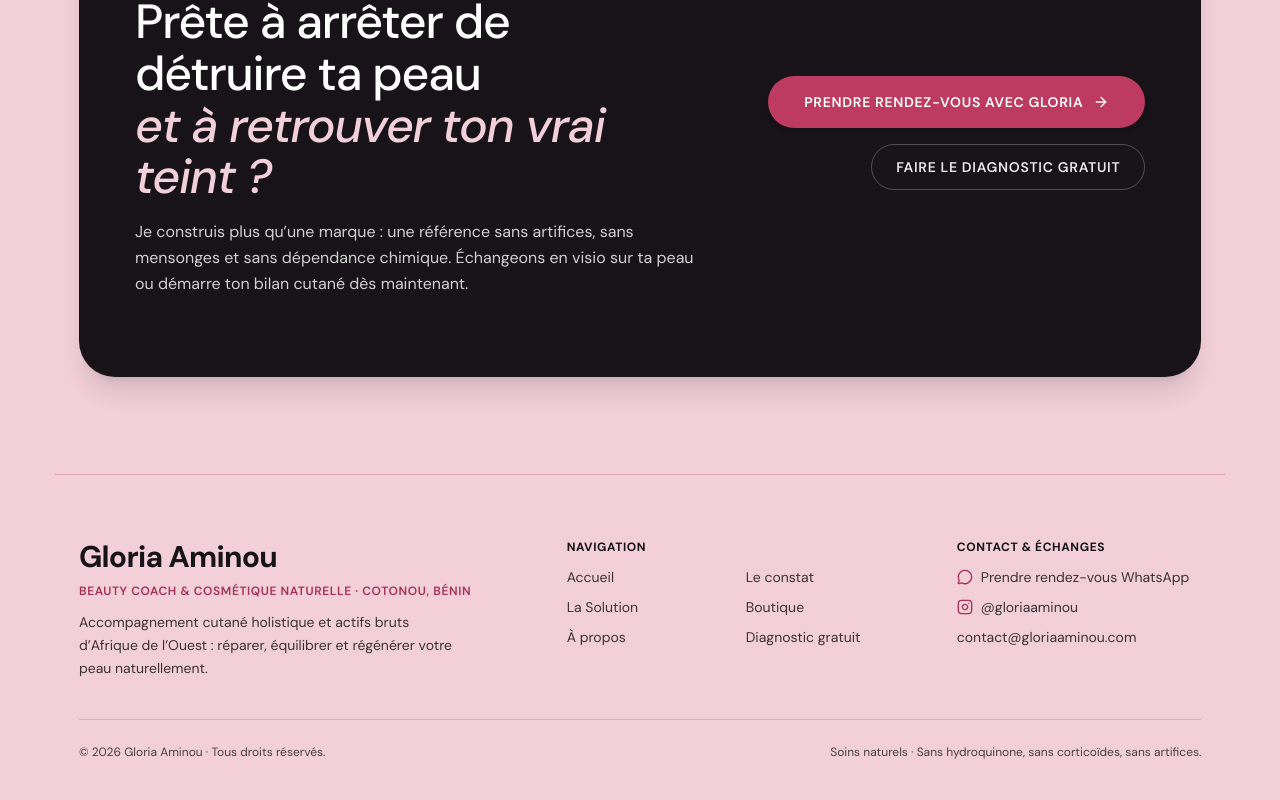
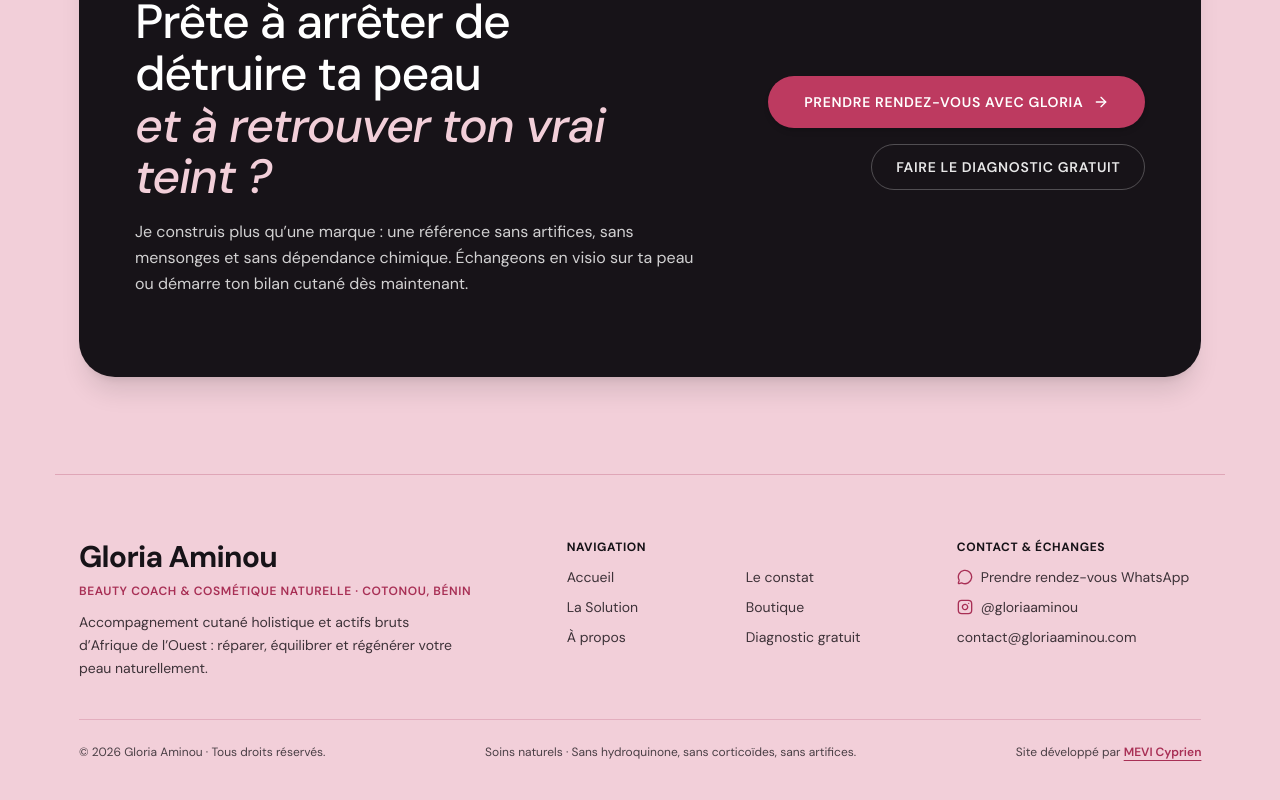
Before and after one commit to cyprien535/aminougloria, a React (Vite) app: page / in a window 1280 px wide. Shown: the part 6087-6887 px from the top of the page. Built offline with nearby package versions, Linux system fonts and the light colour scheme; a web font is replaced by a local one.

Commit message:
chore(footer): ajout du credit developpeur MEVI Cyprien

```diff
--- a/src/components/FooterSection.tsx
+++ b/src/components/FooterSection.tsx
@@ -133,9 +133,20 @@ export function FooterSection({ onOpenBooking, onOpenDiagnostic }: FooterSection
       </div>
 
       {/* Bottom Legal / Brand Line */}
-      <div className="pt-6 flex flex-col sm:flex-row items-start sm:items-center justify-between gap-3 text-xs text-[#4A3F45]">
+      <div className="pt-6 flex flex-col md:flex-row items-start md:items-center justify-between gap-3 text-xs text-[#4A3F45]">
         <span>© {new Date().getFullYear()} Gloria Aminou · Tous droits réservés.</span>
         <span>Soins naturels · Sans hydroquinone, sans corticoïdes, sans artifices.</span>
+        <span>
+          Site développé par{' '}
+          <a
+            href="https://www.facebook.com/p/Mevi-Vignon-61595932273130/"
+            target="_blank"
+            rel="noopener noreferrer"
+            className="font-semibold text-[#A82F55] hover:text-[#171318] underline underline-offset-4 transition-colors"
+          >
+            MEVI Cyprien
+          </a>
+        </span>
       </div>
     </motion.footer>
   );
```
